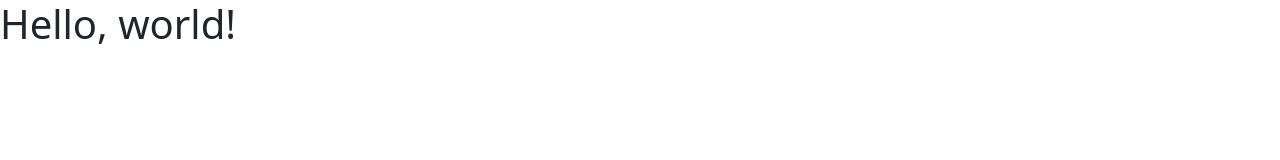
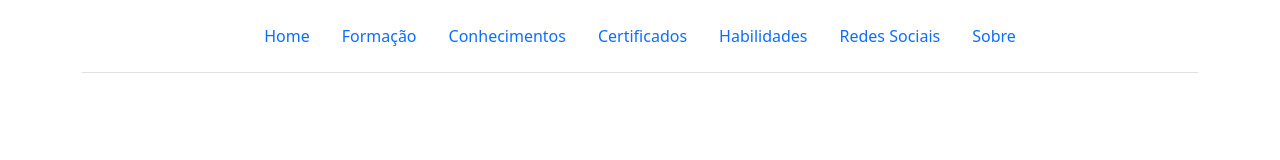
Before and after one commit to jcjr/portifolio, a plain HTML site: page index2.html in a window 1280 px wide. Drawn offline with nearby package versions, Linux system fonts and the light colour scheme.

Commit message:
Adicionado menu no index2.html

```diff
--- a/index2.html
+++ b/index2.html
@@ -5,6 +5,12 @@
       <!-- Required meta tags -->
       <meta charset="utf-8" />
       <meta name="viewport" content="width=device-width, initial-scale=1" />
+      <meta name="description" content="Portifólio pessoal de José Carlos Desenvolvedor WEB, Mobile e Desktop" />
+      <meta
+         name="keywords"
+         content="Portifólio, programador, programação, desenvolvedore web, desenvolvedor mobile, desenvolvedor desktop" />
+      <meta name="robots" content="index, follow" />
+      <meta name="author" content="José Carlos Júnior" />
 
       <!-- Bootstrap CSS -->
       <link
@@ -20,7 +26,19 @@
    </head>
 
    <body>
-      <h1>Hello, world!</h1>
+      <div class="container">
+         <header class="d-flex justify-content-center py-3 border-bottom">
+            <ul class="nav nav-pills">
+               <li class="nav-item"><a href="#" class="nav-link" aria-current="page">Home</a></li>
+               <li class="nav-item"><a href="#" class="nav-link">Formação</a></li>
+               <li class="nav-item"><a href="#" class="nav-link">Conhecimentos</a></li>
+               <li class="nav-item"><a href="#" class="nav-link">Certificados</a></li>
+               <li class="nav-item"><a href="#" class="nav-link">Habilidades</a></li>
+               <li class="nav-item"><a href="#" class="nav-link">Redes Sociais</a></li>
+               <li class="nav-item"><a href="#" class="nav-link">Sobre</a></li>
+            </ul>
+         </header>
+      </div>
 
       <!-- Optional JavaScript -->
       <script
```
